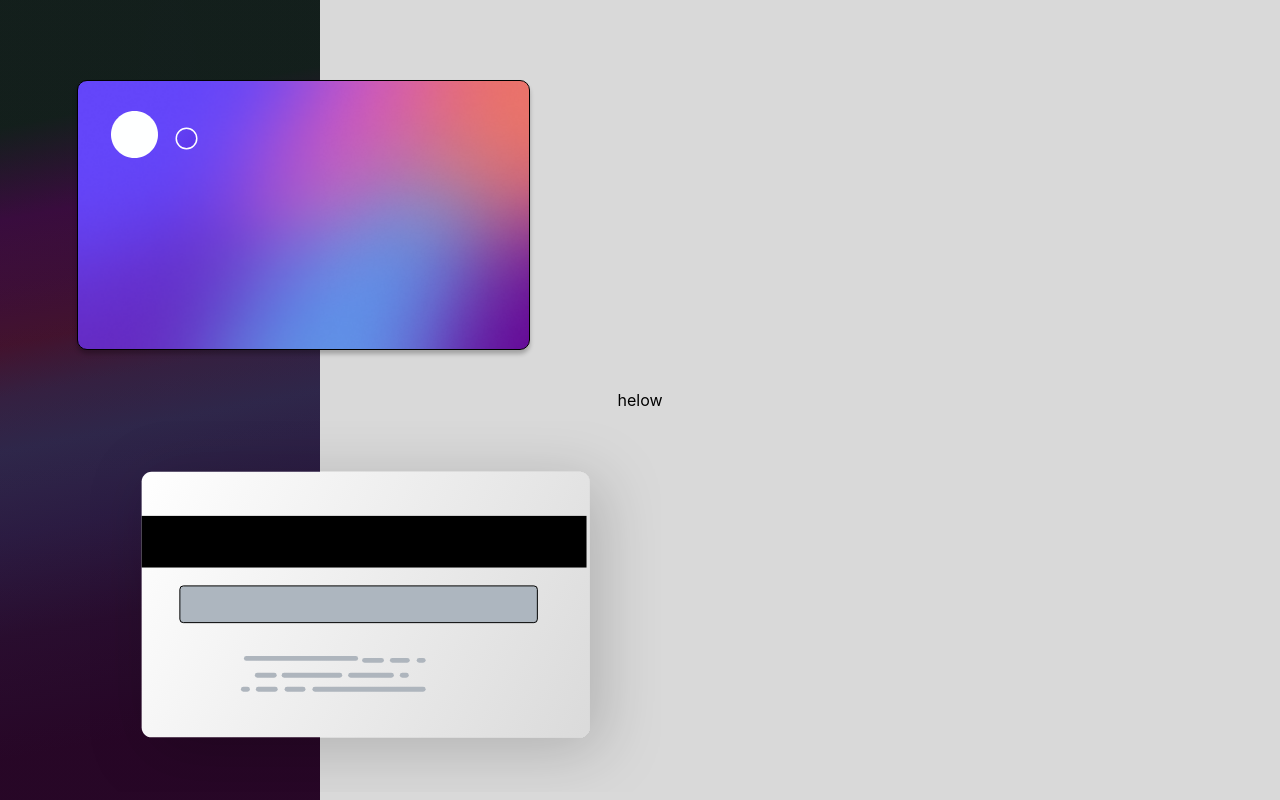
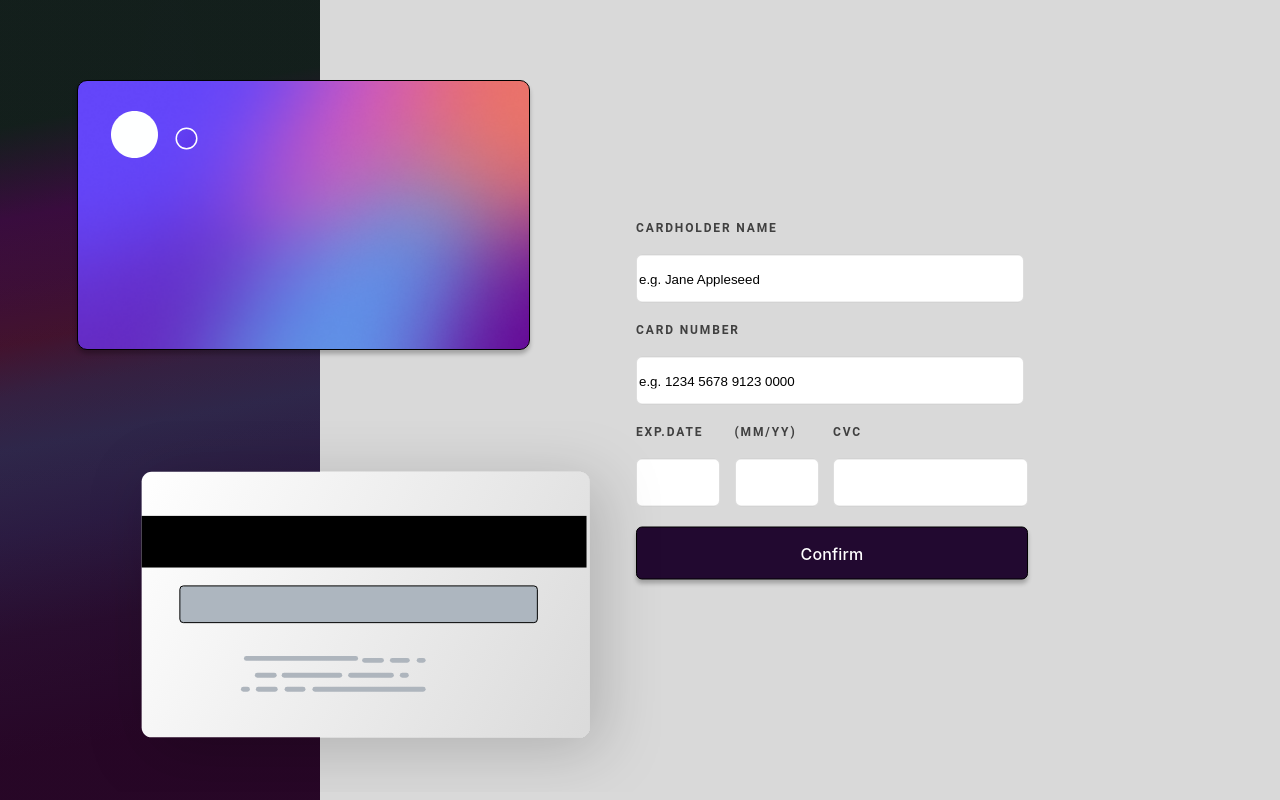
Before and after one commit to AJIT-KUMAR-PANDIT/credit-card-generator-in-react, a React (Create React App) app in the folder credit-debit-card/: page / in a window 1280 px wide. Built offline with nearby package versions, Linux system fonts and the light colour scheme.

Commit message:
v 1.3.0 half form

```diff
--- a/credit-debit-card/src/components/Body/Body.css
+++ b/credit-debit-card/src/components/Body/Body.css
@@ -15,3 +15,10 @@
     flex-shrink: 0;
     overflow: hidden;
 }
+
+.Cent_er{
+    position: absolute;
+    top: 50%;
+    left: 65%;
+    transform: translate(-50%, -65%);
+}
--- a/credit-debit-card/src/components/Body/Body.jsx
+++ b/credit-debit-card/src/components/Body/Body.jsx
@@ -1,16 +1,16 @@
 // src/App.js
 import "./Body.css";
-import Form from '../Form/Form'
+import Form from "../Form/Form";
 
 function Body() {
   return (
     <>
       <div className="bodyContainer">
-        <div className="leftSidePart">
-
-        </div>
+        <div className="leftSidePart"></div>
         <div className="rightSidePart">
-              <Form/>
+          <div className="Cent_er">
+            <Form />
+          </div>
         </div>
       </div>
     </>
--- a/credit-debit-card/src/components/Form/Form.css
+++ b/credit-debit-card/src/components/Form/Form.css
@@ -1,6 +1,81 @@
-.FormCenter{
-    position: absolute;
-    top: 50%;
-    left: 50%;
-    transform: translate(-50%, -50%);
+.FormCenter {
+  position: absolute;
+  top: 50%;
+  left: 50%;
+  transform: translate(-50%, -50%);
 }
+
+.form-label {
+  display: block;
+  color: #404040;
+  font-family: Roboto;
+  font-size: 0.75rem;
+  font-style: normal;
+  font-weight: 700;
+  line-height: normal;
+  letter-spacing: 0.11625rem;
+}
+
+.form-input {
+  border-radius: 0.375rem;
+  border: 1px solid rgba(0, 0, 0, 0.13);
+  background: #fff;
+
+  width: 23.875rem;
+  height: 2.75rem;
+  flex-shrink: 0;
+}
+
+.Flx {
+  display: flex;
+  justify-content: space-between;
+}
+
+.Flx1 {
+  border-radius: 0.375rem;
+  border: 1px solid rgba(0, 0, 0, 0.13);
+  background: #fff;
+
+  width: 4.875rem;
+  height: 2.75rem;
+  flex-shrink: 0;
+}
+
+.Flx2 {
+  width: 4.875rem;
+  height: 2.75rem;
+  flex-shrink: 0;
+  border-radius: 0.375rem;
+  border: 1px solid rgba(0, 0, 0, 0.13);
+  background: #fff;
+}
+
+.Flx3 {
+  width: 11.8125rem;
+  height: 2.75rem;
+  flex-shrink: 0;
+  border-radius: 0.375rem;
+  border: 1px solid rgba(0, 0, 0, 0.13);
+  background: #fff;
+}
+
+.Form-Button {
+  border-radius: 6px;
+  border: 1px solid #000;
+  background: #220930;
+  box-shadow: 0px 4px 4px 0px rgba(0, 0, 0, 0.25);
+
+  width: 392px;
+  height: 53px;
+  flex-shrink: 0;
+
+  /* text */
+  color: #fff;
+  font-family: Inter;
+  font-size: 1rem;
+  font-style: normal;
+  font-weight: 500;
+  line-height: normal;
+  letter-spacing: 0.01rem;
+  text-align: center;
+}
--- a/credit-debit-card/src/components/Form/Form.jsx
+++ b/credit-debit-card/src/components/Form/Form.jsx
@@ -1,13 +1,75 @@
-import React, { useState } from 'react';
-import './Form.css';
+import React, { useState } from "react";
+import "./Form.css";
 
 function Form() {
-
-
   return (
     <>
-      <form className='FormCenter'>
-            helow
+      <form className="FormCenter">
+        <label htmlFor="name" className="form-label">
+          CARDHOLDER NAME
+        </label>
+        <br />
+        <input
+          type="text"
+          id="CardHolderName"
+          className="form-input"
+          value="e.g. Jane Appleseed"
+        />
+        <br /> <br />
+        <label htmlFor="name" className="form-label">
+          CARD NUMBER
+        </label>
+        <br />
+        <input
+          type="text"
+          id="CardNumber"
+          className="form-input"
+          value="e.g. 1234 5678 9123 0000"
+        />
+        <br /> <br />
+        <div className="Flx">
+          <div>
+            <label htmlFor="name" className="form-label">
+              EXP.DATE
+            </label>
+            <br />
+            <input
+              type="number"
+              id="Month"
+              className="Flx1"
+              value="e.g. 1234 5678 9123 0000"
+            />
+          </div>
+          <div>
+
+            <label htmlFor="name" className="form-label">
+            (MM/YY)
+            </label>
+            <br/>
+            <input
+              type="number"
+              id="Year"
+              className="Flx2"
+              value="e.g. 1234 5678 9123 0000"
+            />
+          </div>
+          <div>
+            <label htmlFor="name" className="form-label">
+            CVC
+            </label>
+            <br/>
+            <input
+              type="number"
+              id="Cvv"
+              className="Flx3"
+              value="e.g. 123"
+            />
+          </div>
+        </div>
+        <br />
+        <button type="submit" value="Submit" className="Form-Button">
+          Confirm
+        </button>
       </form>
     </>
   );
```
